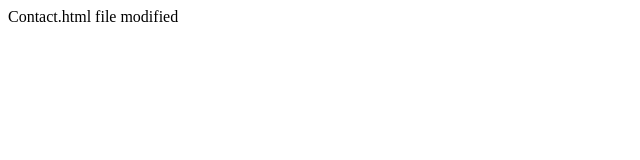
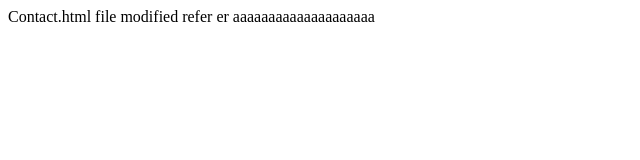
Before and after one commit to rihanshu/FirstRepo, a plain HTML site: page contact.html in a window 1280 px wide. Shown: the whole page, without its empty margins (0-640 px from the left). Drawn offline with Linux system fonts and the light colour scheme.

Commit message:
Committed for testing2

```diff
--- a/contact.html
+++ b/contact.html
@@ -5,6 +5,6 @@
 </title>
 </head>
 <body>
-Contact.html file modified
+Contact.html file modified refer er aaaaaaaaaaaaaaaaaaaa
 </body>
 </html>
```
